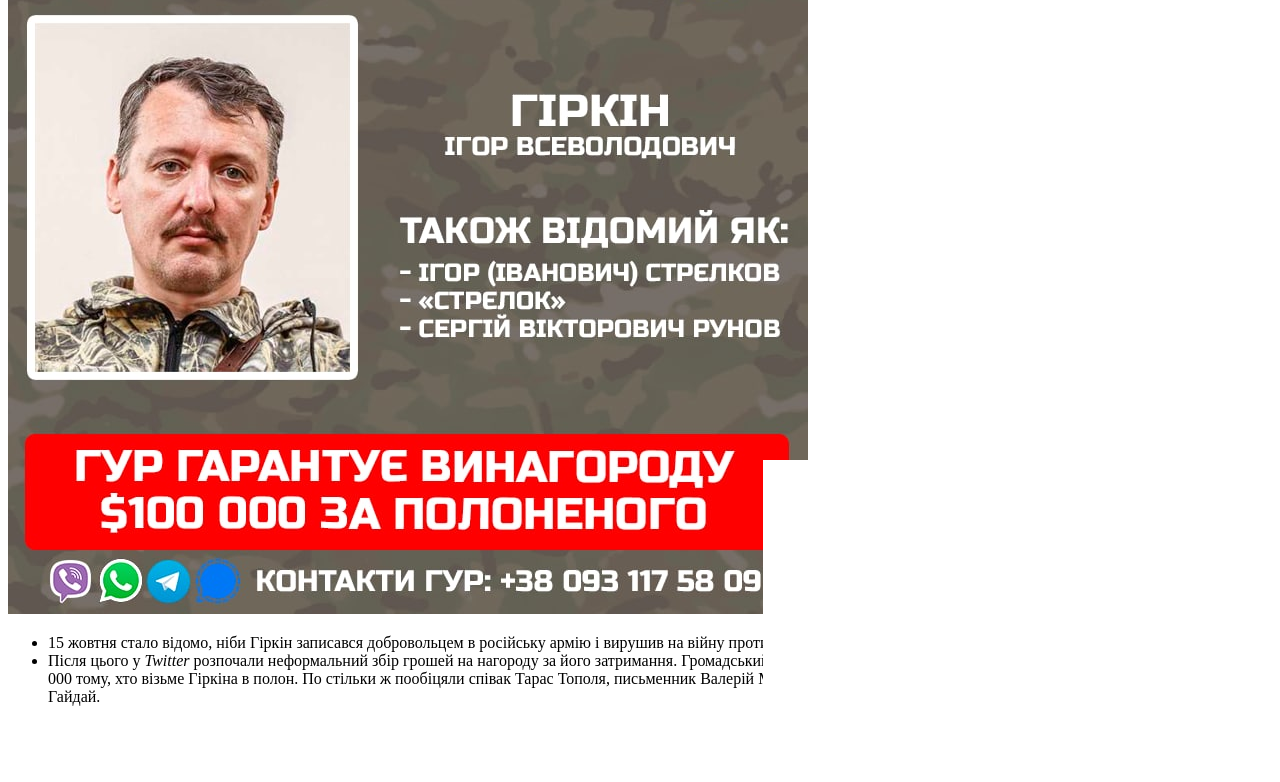
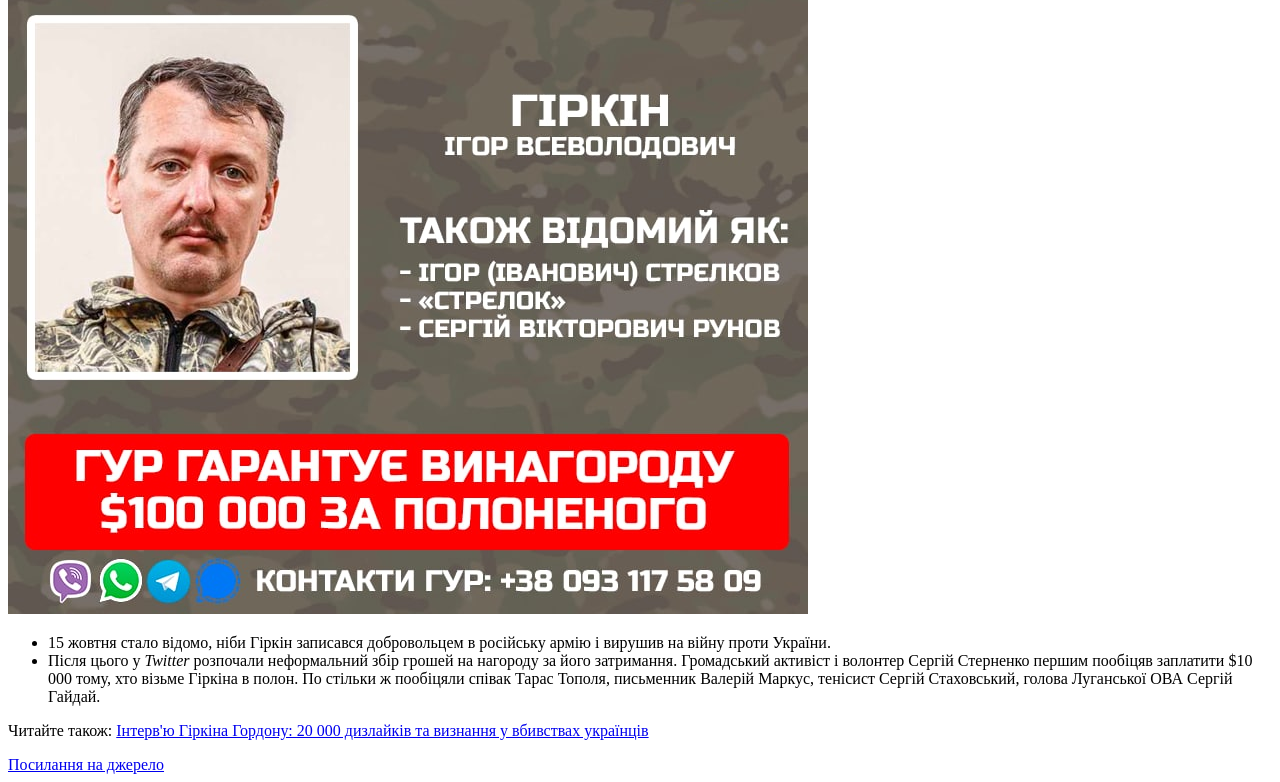
Before and after one commit to morphinese/News, a plain HTML site: page index.html in a window 1280 px wide. Shown: the part 811-1593 px from the top of the page. Before the commit the page ends 1567 px from the top, so only its background shows below. Drawn offline with Linux system fonts and the light colour scheme.

Commit message:
Update index.html

```diff
--- a/index.html
+++ b/index.html
@@ -55,5 +55,9 @@
                 вбивствах українців</a
             >
         </p>
+        <a
+            href="https://news.liga.net/ua/politics/news/gur-naznachil-nagradu-v-100-000-za-zaderjanie-girkina"
+            >Посилання на джерело</a
+        >
     </body>
 </html>
```
